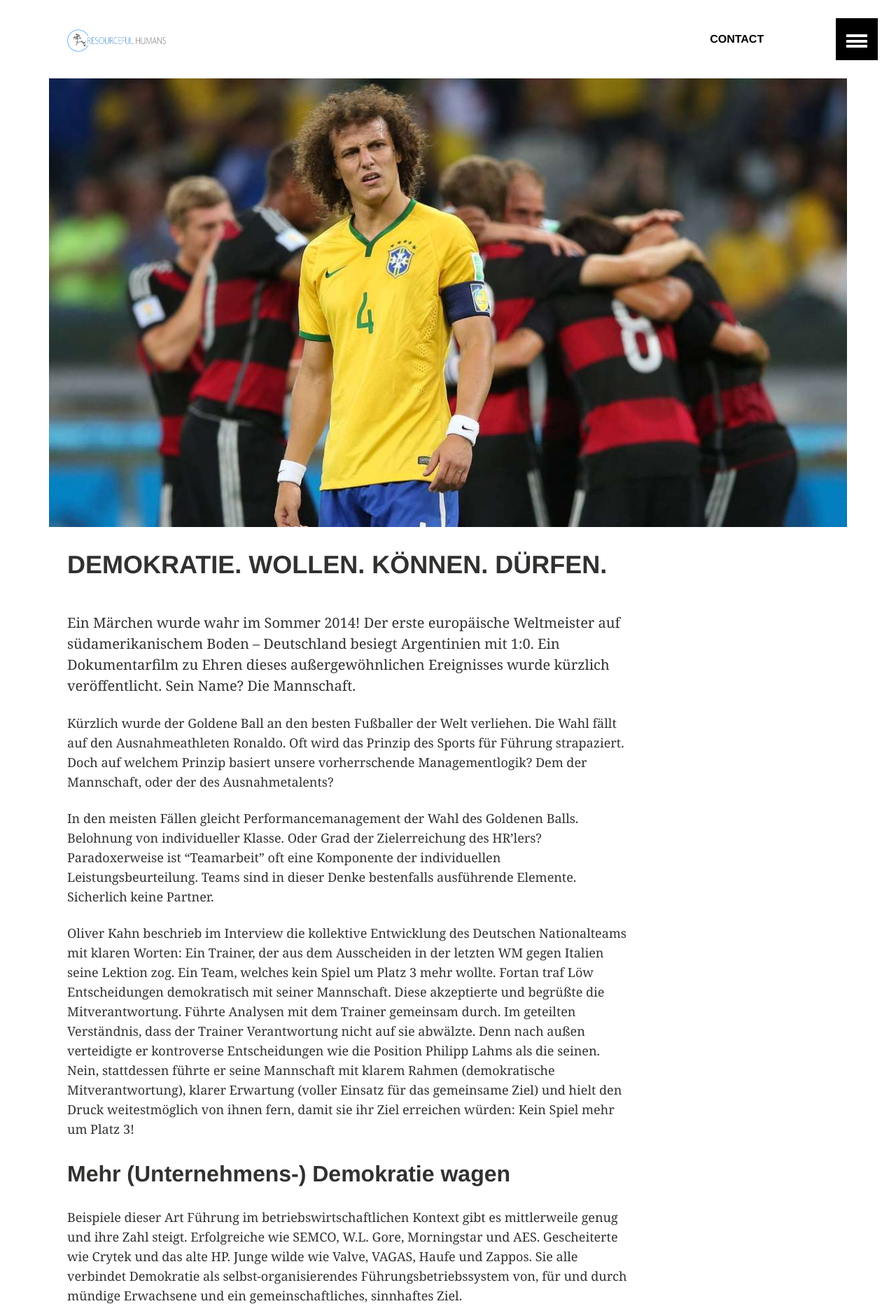
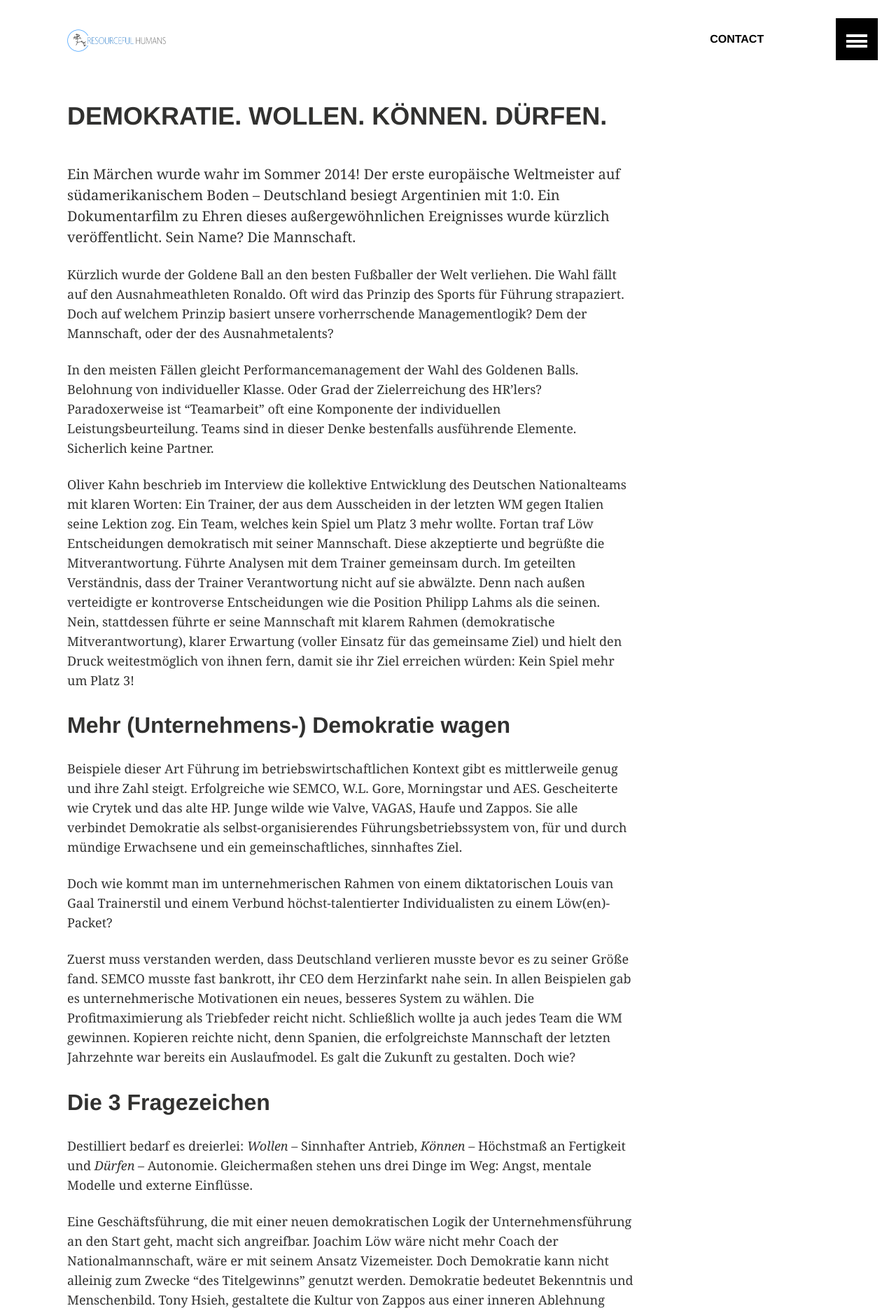
Before and after one commit to ResourcefulHumans/hr2rh.com, a Jekyll site: the page built from _posts/2015-05-05-demokratie-wollen-koennen-duerfen.md, in a window 1280 px wide. Shown: the top 1876 px of the page at 70% size. Built offline with Jekyll 4.4.1, drawn with Linux system fonts in a browser that asks for light colours.

```diff
--- a/_posts/2015-05-05-demokratie-wollen-koennen-duerfen.md
+++ b/_posts/2015-05-05-demokratie-wollen-koennen-duerfen.md
@@ -12,9 +12,6 @@ tags:
 - HR
 - personalwesen
 - selbst-organisation
-image:
-  teaser: 1434995224-deutschland-brasilien-lBFbd8o7Qef.jpg
-  feature: 1434995224-deutschland-brasilien-lBFbd8o7Qef.jpg
 permalink: demokratie-wollen-koennen-duerfen
 ---
 
```
